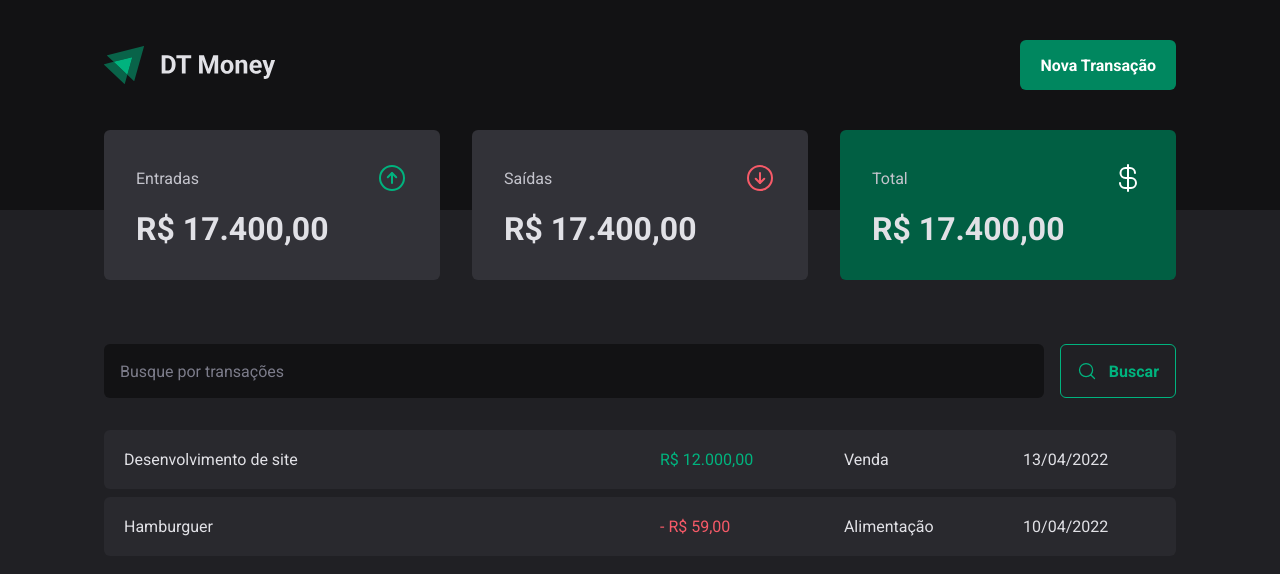
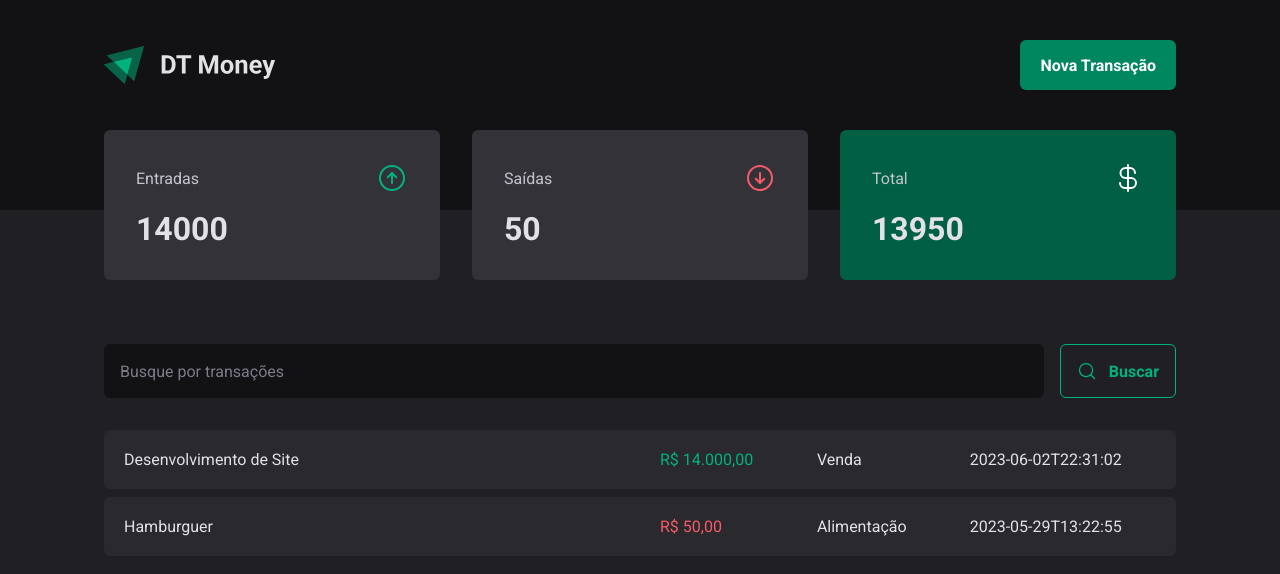
Before and after one commit to emersonmelomartins/dt-money-ignite, a React (Vite) app: page / in a window 1280 px wide. Shown: the top 574 px of the page. Built offline with nearby package versions, Linux system fonts and the light colour scheme; data requests are answered from the project's data file.

Commit message:
fetch json server api, reduce summary

```diff
--- a/src/App.tsx
+++ b/src/App.tsx
@@ -1,4 +1,5 @@
 import { ThemeProvider } from "styled-components";
+import { TransactionsProvider } from "./contexts/TransactionsContext";
 import { Transactions } from "./pages/Transactions";
 import { GlobalStyles } from "./styles/global";
 import { defaultTheme } from "./styles/themes/default";
@@ -6,7 +7,9 @@
 export function App() {
   return (
     <ThemeProvider theme={defaultTheme}>
-      <Transactions />
+      <TransactionsProvider>
+        <Transactions />
+      </TransactionsProvider>
       <GlobalStyles />
     </ThemeProvider>
   );
--- a/src/components/Header/index.tsx
+++ b/src/components/Header/index.tsx
@@ -1,6 +1,6 @@
 import * as Dialog from "@radix-ui/react-dialog";
 import logoSvg from "../../assets/logo.svg";
-import { NewTransactionModal } from "./NewTransactionModal";
+import { NewTransactionModal } from "../NewTransactionModal";
 import { HeaderContainer, HeaderContent, NewTransactionButton } from "./styles";
 
 export function Header() {
--- a/src/components/Summary/index.tsx
+++ b/src/components/Summary/index.tsx
@@ -1,7 +1,29 @@
 import { ArrowCircleDown, ArrowCircleUp, CurrencyDollar } from "phosphor-react";
+import { useContext } from "react";
+import { TransactionsContext } from "../../contexts/TransactionsContext";
 import { SummaryCard, SummaryContainer } from "./styles";
 
 export function Summary() {
+  const { transactions } = useContext(TransactionsContext);
+
+  const summary = transactions.reduce(
+    (acc, transaction) => {
+      if (transaction.type === "income") {
+        acc.income += transaction.price;
+        acc.total += transaction.price;
+      } else {
+        acc.outcome += transaction.price;
+        acc.total -= transaction.price;
+      }
+      return acc;
+    },
+    {
+      income: 0,
+      outcome: 0,
+      total: 0,
+    }
+  );
+
   return (
     <SummaryContainer>
       <SummaryCard>
@@ -9,7 +31,7 @@
           <span>Entradas</span>
           <ArrowCircleUp size={32} color="#00b37e" />
         </header>
-          <strong>R$ 17.400,00</strong>
+        <strong>{summary.income}</strong>
       </SummaryCard>
 
       <SummaryCard>
@@ -17,7 +39,7 @@
           <span>Saídas</span>
           <ArrowCircleDown size={32} color="#f75a68" />
         </header>
-          <strong>R$ 17.400,00</strong>
+        <strong>{summary.outcome}</strong>
       </SummaryCard>
 
       <SummaryCard variant="green">
@@ -25,8 +47,8 @@
           <span>Total</span>
           <CurrencyDollar size={32} color="#fff" />
         </header>
-          <strong>R$ 17.400,00</strong>
+        <strong>{summary.total}</strong>
       </SummaryCard>
     </SummaryContainer>
-  )
+  );
 }
--- /dev/null
+++ b/src/contexts/TransactionsContext.tsx
@@ -0,0 +1,39 @@
+import { ReactNode, createContext, useEffect, useState } from 'react';
+
+interface Transaction {
+  id: number;
+  description: string;
+  type: "income" | "outcome";
+  category: string;
+  price: number;
+  createdAt: string;
+}
+
+interface TransactionContextType {
+  transactions: Transaction[]
+}
+
+export const TransactionsContext = createContext({} as TransactionContextType);
+
+interface TransactionProviderProps {
+  children: ReactNode;
+}
+
+export function TransactionsProvider({children}: TransactionProviderProps) {
+  const [transactions, setTransactions] = useState<Transaction[]>([]);
+
+  useEffect(() => {
+    fetch("http://localhost:3333/transactions")
+      .then((resp) => resp.json())
+      .then((data) => {
+        setTransactions(data)
+      });
+  }, []);
+
+
+  return (
+    <TransactionsContext.Provider value={{ transactions }}>
+      {children}
+    </TransactionsContext.Provider>
+  )
+}
--- a/src/pages/Transactions/index.tsx
+++ b/src/pages/Transactions/index.tsx
@@ -1,5 +1,7 @@
+import { useContext } from "react";
 import { Header } from "../../components/Header";
 import { Summary } from "../../components/Summary";
+import { TransactionsContext } from '../../contexts/TransactionsContext';
 import { SearchForm } from "./SearchForm";
 import {
   PriceHighlight,
@@ -7,7 +9,10 @@
   TransactionsTable,
 } from "./styles";
 
+
 export function Transactions() {
+  const { transactions } = useContext(TransactionsContext)
+
   return (
     <div>
       <Header />
@@ -17,22 +22,23 @@
         <SearchForm />
         <TransactionsTable>
           <tbody>
-            <tr>
-              <td width="50%">Desenvolvimento de site</td>
-              <td>
-                <PriceHighlight variant="income">R$ 12.000,00</PriceHighlight>
-              </td>
-              <td>Venda</td>
-              <td>13/04/2022</td>
-            </tr>
-            <tr>
-              <td width="50%">Hamburguer</td>
-              <td>
-                <PriceHighlight variant="outcome">- R$ 59,00</PriceHighlight>
-              </td>
-              <td>Alimentação</td>
-              <td>10/04/2022</td>
-            </tr>
+            {transactions.map((transaction) => {
+              return (
+                <tr key={transaction.id}>
+                  <td width="50%">{transaction.description}</td>
+                  <td>
+                    <PriceHighlight variant={transaction.type}>
+                      {Intl.NumberFormat("pt-BR", {
+                        style: "currency",
+                        currency: "BRL",
+                      }).format(transaction.price)}
+                    </PriceHighlight>
+                  </td>
+                  <td>{transaction.category}</td>
+                  <td>{transaction.createdAt}</td>
+                </tr>
+              );
+            })}
           </tbody>
         </TransactionsTable>
       </TransactionsContainer>
```
Also changed, not shown: src/components/NewTransactionModal/index.tsx (renamed from src/components/Header/NewTransactionModal/index.tsx), src/components/NewTransactionModal/styles.ts (renamed from src/components/Header/NewTransactionModal/styles.ts).
